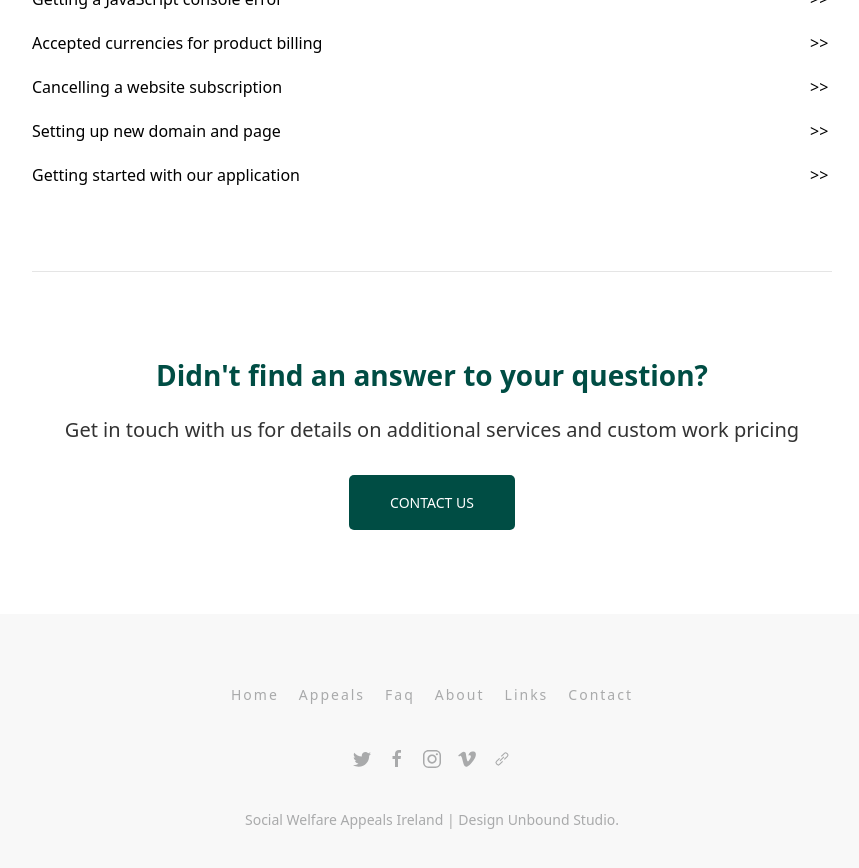
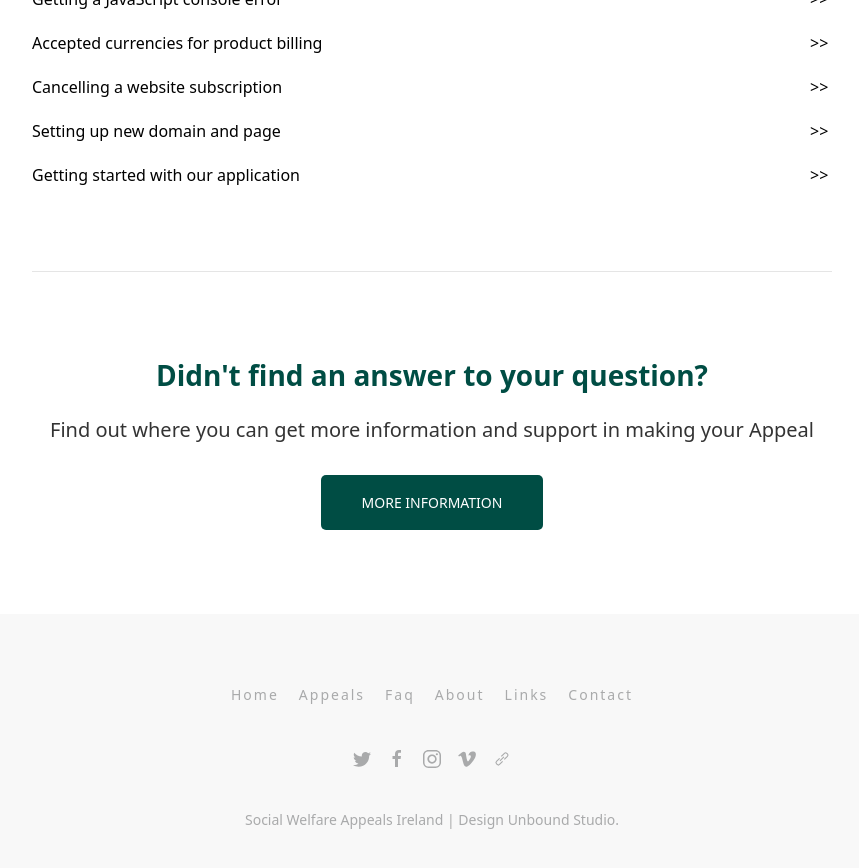
Before and after one commit to robbertl/socialwelfareappeal, a Jekyll site: the page built from index.md, in a window 1280 px wide and 900 px high, scrolled down 1175 px. Shown: the top 868 px of the window, without its empty margins (208-1067 px from the left). Built offline with Jekyll 4.4.1, drawn with Linux system fonts in a browser that asks for light colours.

Commit message:
Update index.md

```diff
--- a/index.md
+++ b/index.md
@@ -1,7 +1,7 @@
 ---
 layout: help
 title: Social Welfare Appeals
-subtitle: What you need to know if you are making a Social Welfare Appeal
+subtitle: Information you need when making a Social Welfare Appeal
 hero:
     background: "#004d44"
     align: center
@@ -14,7 +14,7 @@ featured:
     tag: featured
 cta:
     title: Didn't find an answer to your question?
-    subtitle: Get in touch with us for details on additional services and custom work pricing
-    button_text: Contact Us
-    button_url: /contact/
+    subtitle: Find out where you can get more information and support in making your Appeal
+    button_text: More Information
+    button_url: /links/
 ---
```
